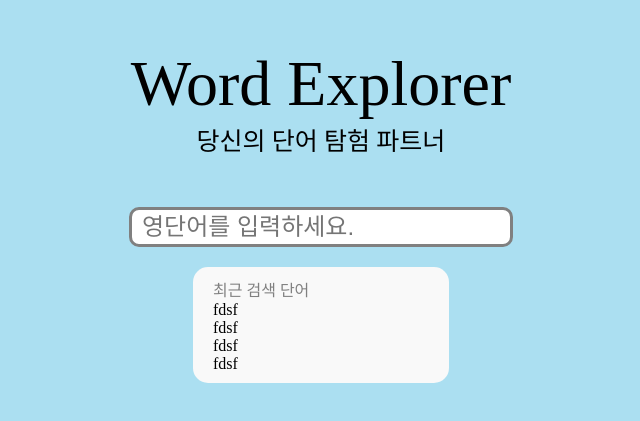
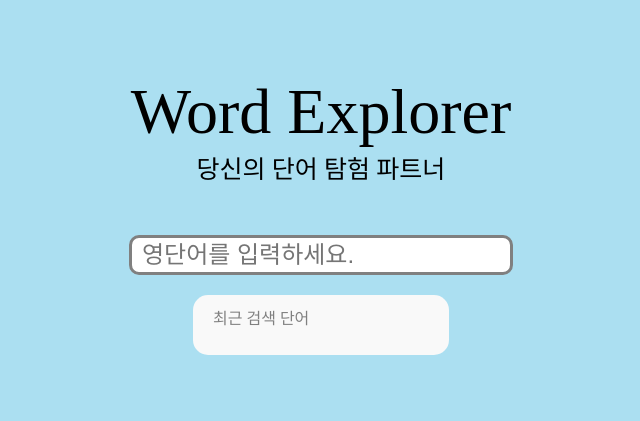
Before and after one commit to chooseongwoo/Word-Explorer, a React (Create React App) app: page / in a window 1280 px wide. Shown: the part 185-606 px from the top of the page, without its empty margins (319-959 px from the left). Built offline with nearby package versions, Linux system fonts and the light colour scheme.

Commit message:
add :: 입력한 단어 detail로 이동

```diff
--- a/src/pages/Main/index.jsx
+++ b/src/pages/Main/index.jsx
@@ -1,7 +1,33 @@
-import React from "react";
+import React, { useEffect, useState } from "react";
 import * as S from "./style";
+import { useNavigate } from "react-router-dom";
 
 const Main = () => {
+  const history = useNavigate();
+  const [word, setWord] = useState("");
+  const [recentWords, setRecentWords] = useState([]);
+
+  useEffect(() => {
+    const savedWords = JSON.parse(localStorage.getItem("words"));
+    if (savedWords && savedWords.words) {
+      setRecentWords(savedWords.words);
+    }
+  }, []);
+
+  const onPressedEnter = (e) => {
+    if (e.key === "Enter") {
+      if (word) {
+        const newWords = [...recentWords, word];
+        setRecentWords(newWords);
+        localStorage.setItem("words", JSON.stringify({ words: newWords }));
+        console.log(localStorage.getItem("words"));
+        history("detail/" + word);
+        setWord("");
+      } else {
+        alert("영단어를 입력해주세요.");
+      }
+    }
+  };
   return (
     <S.Layout>
       <S.Content>
@@ -11,14 +37,21 @@ const Main = () => {
         </S.Title>
         <div>
           <S.Main>
-            <S.SearchBar type="text" placeholder="영단어를 입력하세요." />
+            <S.SearchBar
+              value={word}
+              type="text"
+              placeholder="영단어를 입력하세요."
+              onChange={(e) => {
+                setWord(e.target.value);
+              }}
+              onKeyDown={onPressedEnter}
+            />
             <S.Recent>
               <S.RecentTitle>최근 검색 단어</S.RecentTitle>
               <S.RecentWords>
-                <S.RecentWord>fdsf</S.RecentWord>
-                <S.RecentWord>fdsf</S.RecentWord>
-                <S.RecentWord>fdsf</S.RecentWord>
-                <S.RecentWord>fdsf</S.RecentWord>
+                {recentWords.map((word) => (
+                  <S.RecentWord>{word}</S.RecentWord>
+                ))}
               </S.RecentWords>
             </S.Recent>
           </S.Main>
```
